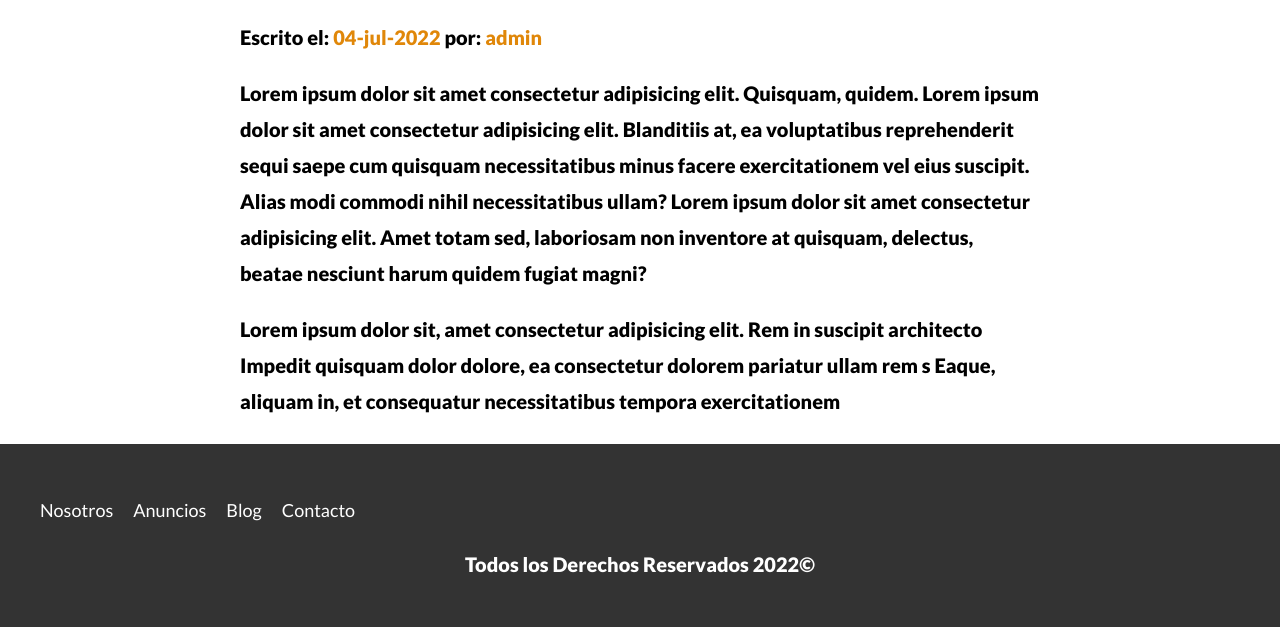
After one commit to oramirezj/bienesraices_inicio, a PHP site: page /entrada.html in a window 1280 px wide. The commit adds this page. Shown: the part 839-1466 px from the top of the page. Run offline with PHP 8.4, Linux system fonts and the light colour scheme.

Commit message:
Terminamos blog y pagina entrada

```diff
--- /dev/null
+++ b/entrada.html
@@ -0,0 +1,77 @@
+<!DOCTYPE html>
+<html lang="en">
+
+<head>
+    <meta charset="UTF-8">
+    <meta http-equiv="X-UA-Compatible" content="IE=edge">
+    <meta name="viewport" content="width=device-width, initial-scale=1.0">
+    <title>Bienes Raices</title>
+    <link rel="stylesheet" href="build/css/app.css">
+</head>
+
+<body>
+    <header class="header">
+        <div class="contenedor contenido-header">
+            <div class="barra">
+                <a href="/">
+                    <img src="build/img/logo.svg" alt="Logotipo de Bienes Raices">
+                </a>
+                <nav class="navegacion">
+                    <a href="nosotros.html">Nosotros</a>
+                    <a href="anuncios.html">Anuncios</a>
+                    <a href="blog.html">Blog</a>
+                    <a href="contacto.html">Contacto</a>
+                </nav>
+
+            </div>  <!--.barra-->
+
+        </div>
+    </header>  <!--fin de header-->
+
+    <main class="contenedor seccion contenido-centrado">
+        <h1>Terraza en el techo de tu casa</h1>
+
+        <picture>
+            <source srcset="build/img/destacada2.webp" type="image/webp"/>
+            <source srcset="build/img/destacada2.jpg" type="image/jpeg"/>
+            <img loading="lazy" src="build/img/destacada2.jpg" alt="imagen de la propiedad"/>
+        </picture>
+
+        <p class="informacion-meta">Escrito el: <span>04-jul-2022</span> por: <span>admin</span> </p>
+
+            <p>
+                Lorem ipsum dolor sit amet consectetur adipisicing elit.
+                Quisquam, quidem. Lorem ipsum dolor sit amet consectetur adipisicing elit.
+                Blanditiis at, ea voluptatibus reprehenderit sequi saepe cum quisquam necessitatibus
+                minus facere exercitationem vel eius suscipit. Alias modi commodi nihil necessitatibus ullam?
+                Lorem ipsum dolor sit amet consectetur adipisicing elit. Amet totam sed, laboriosam non
+                inventore at quisquam, delectus, beatae nesciunt harum quidem fugiat magni?
+            </p>
+            <p>
+                Lorem ipsum dolor sit, amet consectetur adipisicing elit. Rem in suscipit architecto
+                Impedit quisquam dolor dolore, ea consectetur dolorem pariatur ullam rem s
+                Eaque, aliquam in, et consequatur necessitatibus tempora exercitationem
+            </p>
+
+
+        </div>
+
+    </main>  <!--fin de main-->
+
+    <footer class="footer seccion">
+        <div class="contenedor contenedor-footer">
+            <nav class="navegacion">
+                <a href="nosotros.html">Nosotros</a>
+                <a href="anuncios.html">Anuncios</a>
+                <a href="blog.html">Blog</a>
+                <a href="contacto.html">Contacto</a>
+            </nav>
+        </div>
+        <p class="copyright">Todos los Derechos Reservados 2022&copy;</p>
+    </footer>
+
+
+    <script src="build/js/bundle.min.js"></script>
+</body>
+
+</html>
--- a/src/scss/layout/_inferior.scss
+++ b/src/scss/layout/_inferior.scss
@@ -15,6 +15,11 @@
     }
     &:last-of-type {
         margin-bottom: 0;
+    }
+}
+.informacion-meta{
+    span {
+        color: $amarillo;
     }
 }
 .texto-entrada {
@@ -39,7 +44,5 @@
             margin-top: 1rem;
         }
     }
-    span {
-        color: $amarillo;
-    }
+
 }
```
Also changed, not shown: blog.html (+88 -8 lines), index.html (+8 -8 lines), build/css/app.css, 1 other file.
